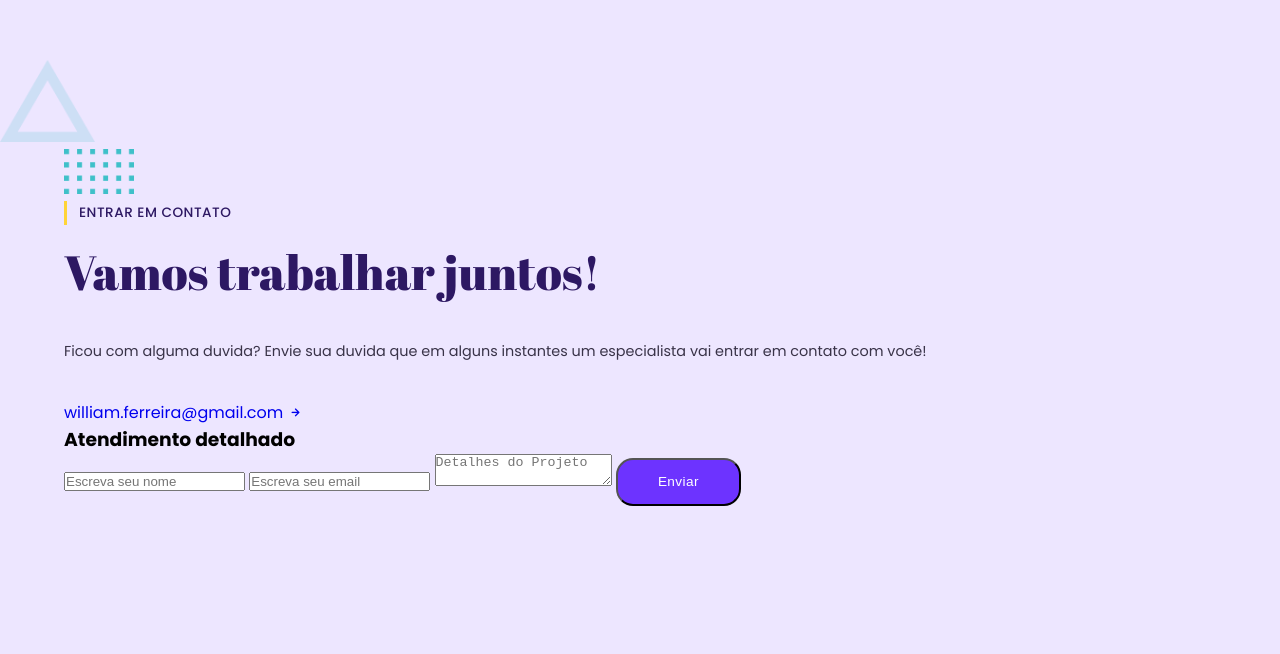
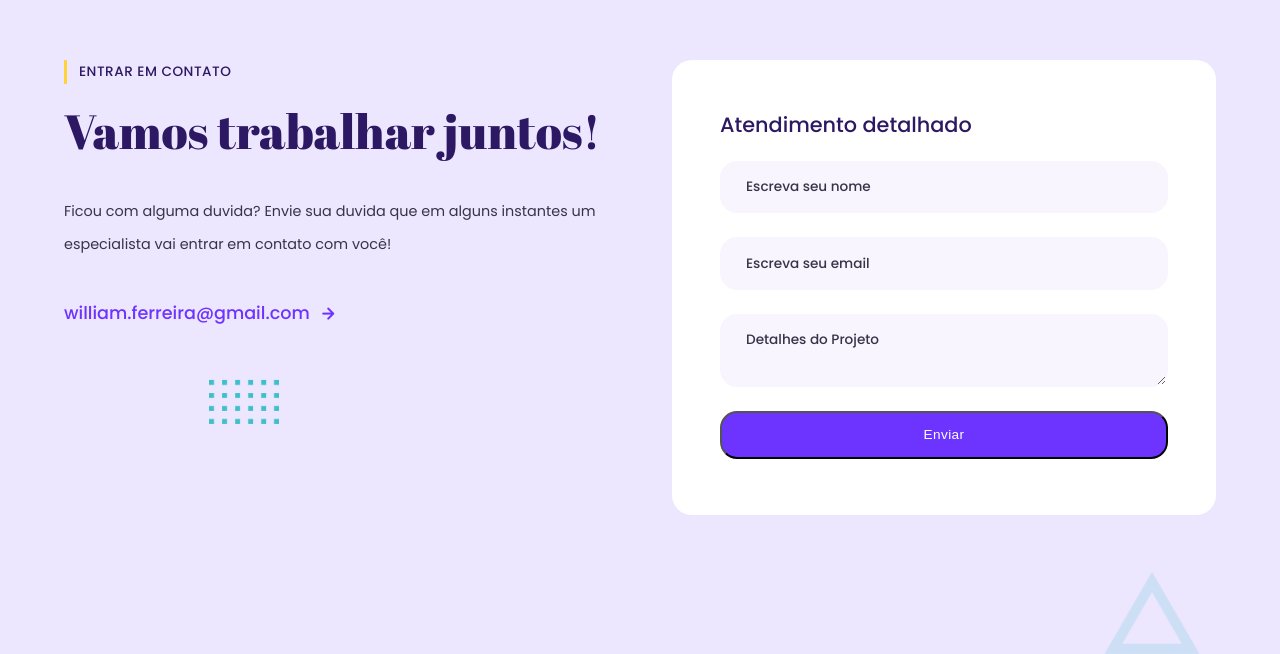
Before and after one commit to williamferreiradev/js-web, a plain HTML site: page index.html in a window 1280 px wide. Shown: the part 5035-5689 px from the top of the page. Before the commit the page ends 5653 px from the top, so only its background shows below. Drawn offline with nearby package versions, Linux system fonts and the light colour scheme.

Commit message:
Style Contact
Estilização da seção de contatos

```diff
--- a/css/style.css
+++ b/css/style.css
@@ -983,7 +983,106 @@ header.scrolled .logo{
   top: 15%;
   transform: translate(-50%, -50%);
 }
+
 /* --------------- Contact Section Styling --------------- */
+
+.contact .container{
+  display: grid;
+  grid-template-columns: repeat(2, 1fr);
+  column-gap: 4rem;
+}
+
+.mail{
+  color: var(--main-color-1);
+  font-weight: 500;
+  font-size: 1.1rem;
+  transition: .3s;
+}
+
+.mail i{
+  display: inline-block;
+  font-size: 1.5rem;
+  margin-left: 2px;
+  transform: translateY(3px);
+  transition: .3s margin-left;
+}
+
+.mail:hover{
+  color: var(--main-color-dark-1);
+}
+
+.mail:hover i{
+  margin-left: 10px;
+}
+
+.contact-form{
+  background-color: var(--bg-color-2);
+  border-radius: 20px;
+  padding: 3.5rem 3rem;
+  display: flex;
+  flex-direction: column;
+}
+
+.contact-form h3{
+  color: var(--heading-color);
+  font-size: 1.3rem;
+  font-weight: 500;
+  margin-bottom: 1.6rem;
+  line-height: 0.9;
+}
+
+.form-input{
+  display: inline-block;
+  padding: 0.9rem 1.5rem;
+  background-color: var(--bg-color-3);
+  border: 2px solid var(--bg-color-3);
+  width: 100%;
+  border-radius: 17px;
+  font-family: inherit;
+  font-size: 0.85rem;
+  font-weight: 500;
+  color: var(--heading-color);
+  outline: none;
+  transition: 0.3s;
+}
+
+.form-input::placeholder{
+  color: var(--text-color);
+}
+
+.form-input:hover{
+  filter: brightness(97%);
+}
+
+
+.form-input:focus{
+  filter: brightness(100%);
+  background-color: var(--bg-color);
+  border-color: var(--main-color-1);
+}
+
+.textarea.form-input{
+  resize: none;
+  min-height: 170px;
+}
+
+.contact-form .form-input{
+  margin-bottom: 1.5rem;
+}
+
+.contact .square{
+  position: absolute;
+  left: 17%;
+  bottom: 15%;
+  transform: translate(-50%, -50%);
+}
+.contact .triangle{
+  position: absolute;
+  left: 90%;
+  top: 98%;
+  transform: translate(-50%, -50%);
+}
+
 
 /* --------------- Subscription Section Styling --------------- */
 
```
